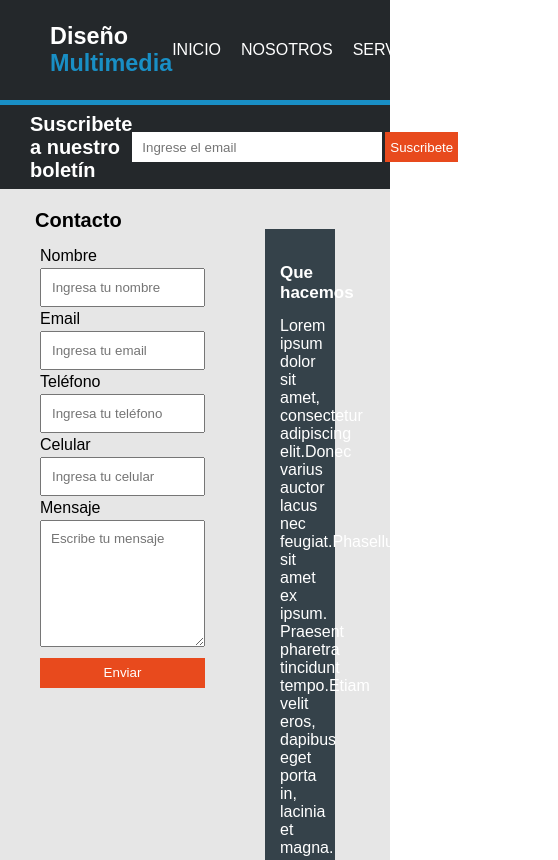
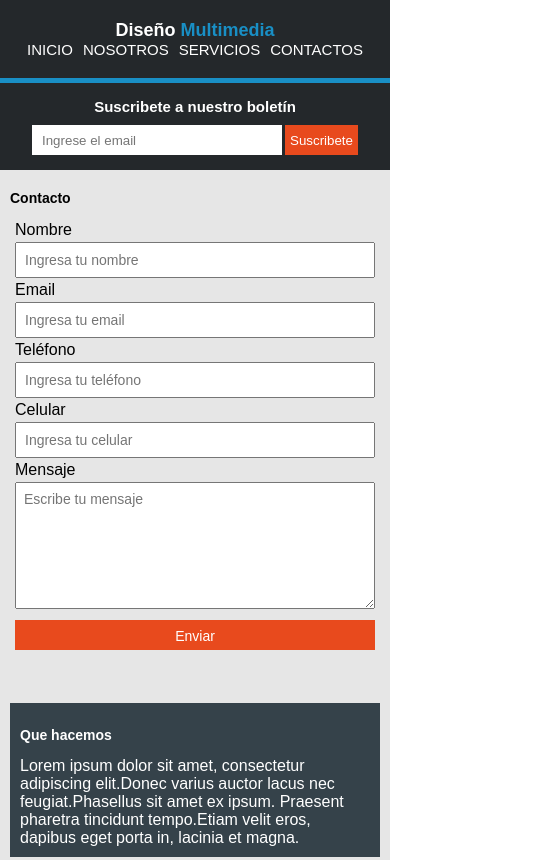
Before and after one commit to JuanMarin17/Maquetacion, a plain HTML site: page public/page_4.html in a window 390 px wide. Shown: the top 860 px of the page, 558 px wide, since content can reach past the window. Drawn offline with Linux system fonts and the light colour scheme.

Commit message:
Page4 responsive

```diff
--- a/public/page_4.css
+++ b/public/page_4.css
@@ -189,3 +189,60 @@ footer {
     background-color: #198fc5;
     padding: 20px;
 }
+@media screen and (max-width: 900px) {
+    header {
+        flex-direction: column;
+        padding: 20px;
+        height: auto;
+        font-size: 18px;
+    }
+    header ul {
+        gap: 10px;
+        font-size: 15px;
+    }
+    nav {
+        flex-direction: column;
+        padding: 15px;
+        height: auto;
+        font-size: 16px;
+        gap: 10px;
+    }
+    main {
+        flex-direction: column;
+        align-items: stretch;
+        height: auto;
+        gap: 20px;
+        padding: 10px;
+    }
+    .contact-box,
+    .secundary-box {
+        width: 100%;
+        padding: 10px 0;
+    }
+    .box-pop {
+        padding: 10px;
+    }
+    .secundary-box img {
+        width: 100%;
+        height: auto;
+    }
+}
+
+@media screen and (max-width: 500px) {
+    header h3 {
+        font-size: 18px;
+    }
+    nav h4 {
+        font-size: 15px;
+    }
+    .contact input,
+    .contact textarea,
+    .contact button {
+        font-size: 14px;
+        padding: 8px;
+    }
+    .box-pop h5,
+    h5 {
+        font-size: 14px;
+    }
+}
```
